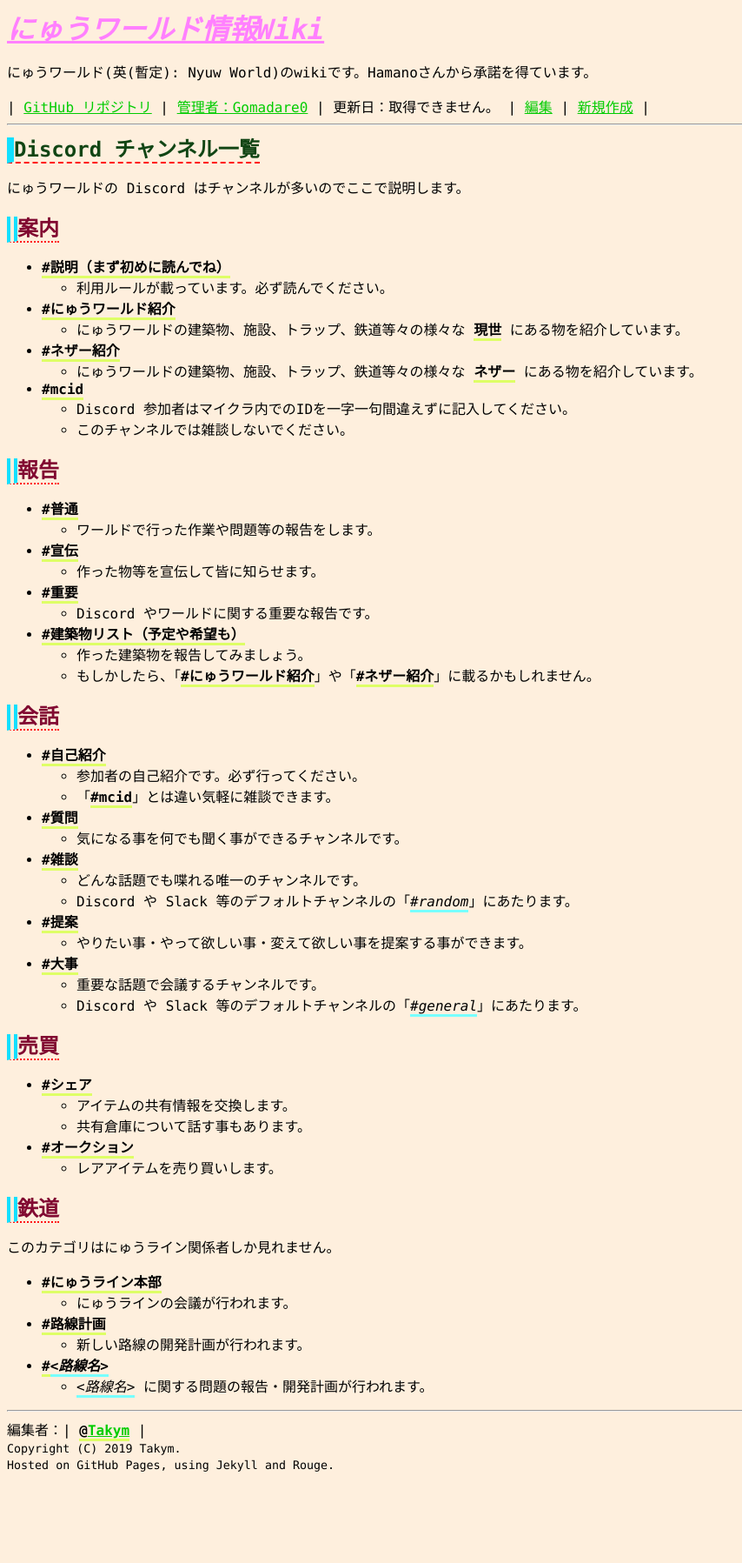
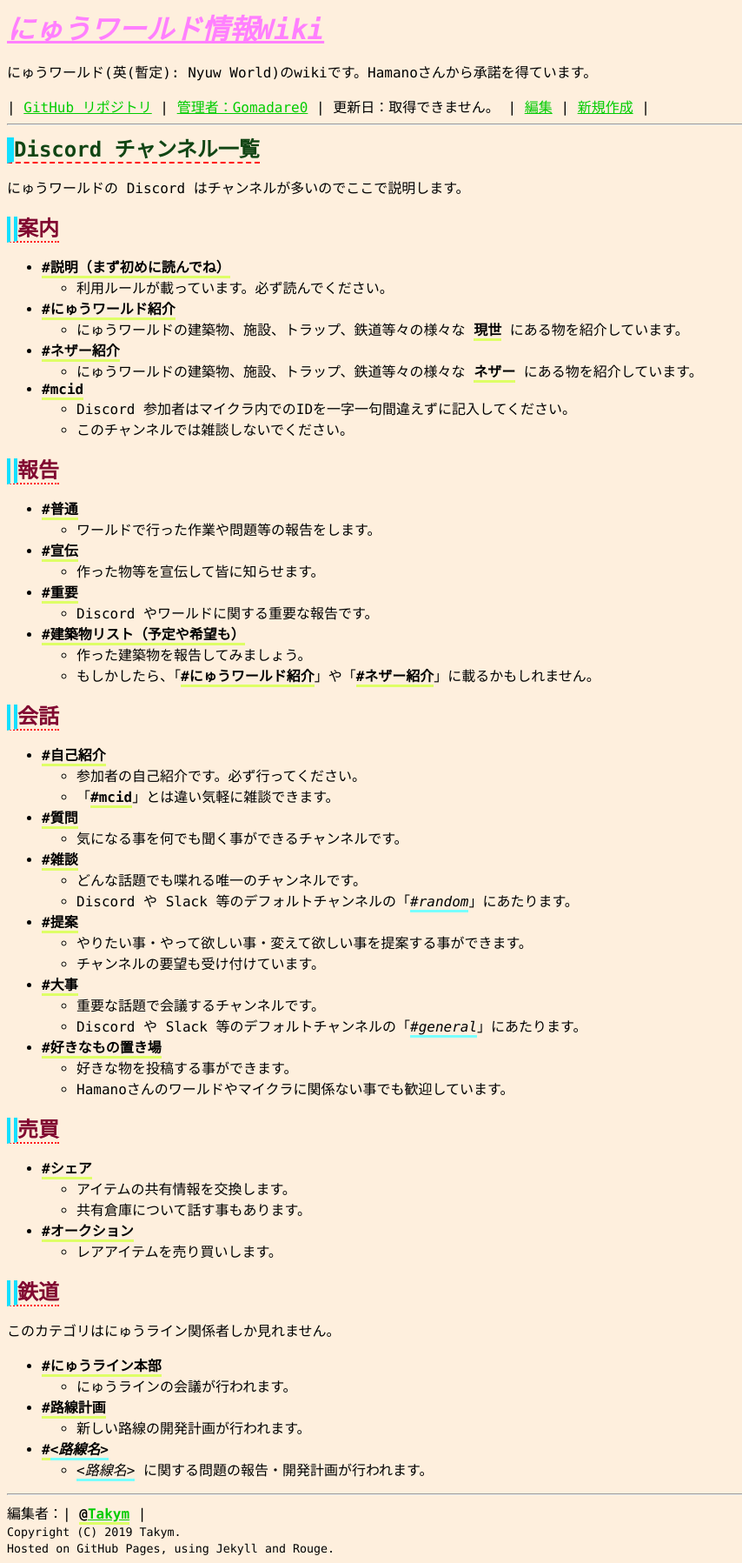
Before and after one commit to Gomadare0/nyuworld, a Jekyll site: the page built from discord.md, in a window 1280 px wide. Shown: the whole page at 87% size, without its empty margins (0-854 px from the left). Built offline with Jekyll 4.4.1, drawn with Linux system fonts in a browser that asks for light colours; some web fonts are replaced; our own code applies the rules of GitHub Pages for plain Markdown files; before the commit the page ends 1701 px from its top, so only the background shows below that.

Commit message:
discordのチャンネルリスト更新

```diff
--- a/discord.md
+++ b/discord.md
@@ -38,9 +38,13 @@ authors:
 	* Discord や Slack 等のデフォルトチャンネルの「*#random*」にあたります。
 * **#提案**
 	* やりたい事・やって欲しい事・変えて欲しい事を提案する事ができます。
+	* チャンネルの要望も受け付けています。
 * **#大事**
 	* 重要な話題で会議するチャンネルです。
 	* Discord や Slack 等のデフォルトチャンネルの「*#general*」にあたります。
+* **#好きなもの置き場**
+	* 好きな物を投稿する事ができます。
+	* Hamanoさんのワールドやマイクラに関係ない事でも歓迎しています。
 
 ## 売買
 * **#シェア**
```
